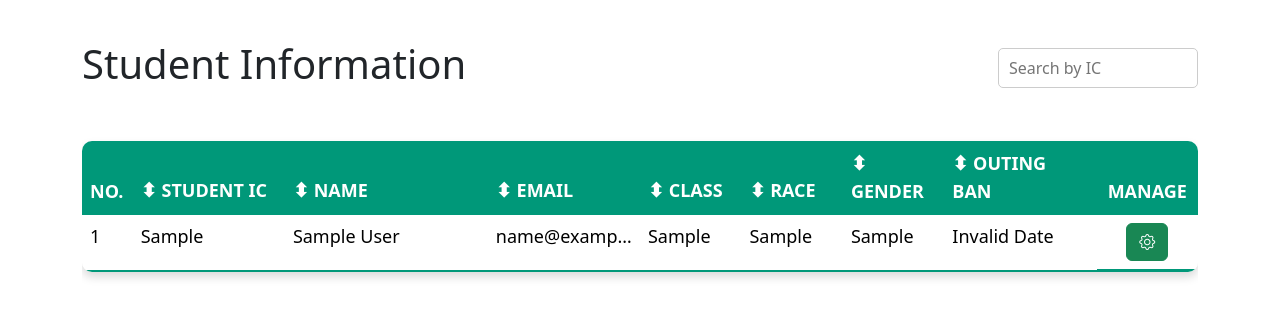
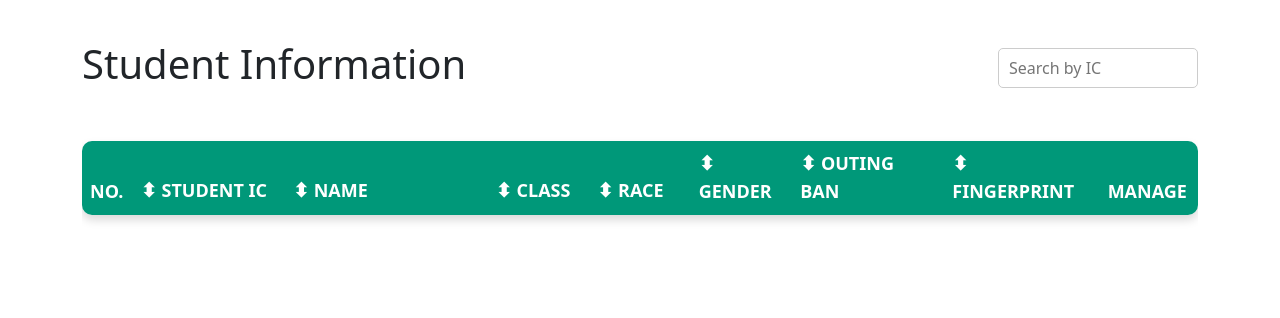
Before and after one commit to RealBlank21/staysync, a Flask app: page /student_information in a window 1280 px wide. Shown: the part 64-382 px from the top of the page. Run offline with Flask 3, Linux system fonts and the light colour scheme; the visitor is signed in with stand-in values (Sample User, id 1); tables that the repository leaves empty or names only in its code hold one stand-in row (values such as "Sample post"); lists and menus that the app fills with data are empty.

Commit message:
Fingerprint

```diff
--- a/database_setup.py
+++ b/database_setup.py
@@ -139,7 +139,8 @@
         home_distance INT,
         guardian_status ENUM('Father', 'Mother', 'Others'),
         guardian_contact VARCHAR(20),
-        outing_ban_period DATE DEFAULT NULL
+        outing_ban_period DATE DEFAULT NULL,
+        fid INT
     );
     """
     cursor.execute(create_table_query)
@@ -241,7 +242,7 @@
         item_name VARCHAR(255) NOT NULL,
         student_ic VARCHAR(20) NOT NULL,
         item_description TEXT,
-        confiscation_date DATE NOT NULL DEFAULT CURRENT_DATE,
+        confiscation_date DATE NOT NULL DEFAULT (CURRENT_DATE),
         confiscater_warden_ic VARCHAR(20) NOT NULL,
         item_status ENUM('Confiscated', 'Returned', 'Disposed') NOT NULL DEFAULT 'Confiscated',
         confiscation_reason TEXT,
--- a/run.py
+++ b/run.py
@@ -71,6 +71,9 @@
         session['user_role'] = user['role'].capitalize()
         session['username'] = user['name']
         session['user_ic'] = user['ic']
+
+        if user['ic'] == '000000000000':
+            session['is_root'] = True
 
         print(session)
 
@@ -390,10 +393,11 @@
 
     username = session.get('username')
     user_role = session.get('user_role')
+    is_root = session.get('is_root')
 
     entries = db.retrieve_table_dict("admin")
 
-    return render_template('admin.html', username=username, user_role=user_role, admin=entries)
+    return render_template('admin.html', username=username, user_role=user_role, admin=entries, is_root = is_root)
 
 @app.route('/outing_manager')
 def outing_manager():
@@ -451,6 +455,18 @@
     except Exception as e:
         return str(e)
 
+data_store = []
+
+@app.route('/send_data', methods=['POST'])
+def receive_data():
+    data = request.json
+    data_store.append(data)
+    return jsonify({"status": "success", "data": data})
+
+@app.route('/get_data', methods=['GET'])
+def get_data():
+    return jsonify(data_store)
+
 @app.route('/forgot_password')
 def forgot_password():
     return render_template('forgot_password.html')
--- a/templates/students.html
+++ b/templates/students.html
@@ -152,9 +152,6 @@
                         <th style="width: 20%;">
                             <span id="sortName" class="sort-icon" onclick="sortTable('name')">⬍</span> Name
                         </th>
-                        <th style="width: 15%;">
-                            <span id="sortEmail" class="sort-icon" onclick="sortTable('email')">⬍</span> Email
-                        </th>
                         <th style="width: 10%;">
                             <span id="sortFormClass" class="sort-icon" onclick="sortTable('form_class')">⬍</span> Class
                         </th>
@@ -166,6 +163,9 @@
                         </th>
                         <th style="width: 15%;">
                             <span id="sortOutingBanPeriod" class="sort-icon" onclick="sortTable('outing_ban_period')">⬍</span> Outing Ban
+                        </th>
+                        <th style="width: 15%;">
+                            <span id="sortFingerprint" class="sort-icon" onclick="sortTable('fid')">⬍</span> Fingerprint
                         </th>
                         <th class="text-center" style="width: 10%;">Manage</th>
                     </tr>
@@ -185,25 +185,25 @@
                     </div>
                     <!-- Modal Body with Form Fields -->
                     <div class="modal-body">
-                        <div class="table-responsive"> <!-- Add table-responsive for horizontal scroll if needed -->
+                        <div class="table-responsive">
                             <table class="table table-bordered">
                                 <tbody>
                                     <tr>
                                         <td><strong>Name</strong></td>
-                                        <td><input type="text" class="form-control" id="modalName" name="name"></td>
+                                        <td><input type="text" class="form-control" id="modalName" name="name" {% if user_role != 'Admin' %}disabled{% endif %}></td>
                                     </tr>
                                     <tr>
                                         <td><strong>Student IC</strong></td>
-                                        <td><input type="text" class="form-control" id="modalStudentIC" name="student_ic"></td>
+                                        <td><input type="text" class="form-control" id="modalStudentIC" name="student_ic" {% if user_role != 'Admin' %}disabled{% endif %}></td>
                                     </tr>
                                     <tr>
                                         <td><strong>Email</strong></td>
-                                        <td><input type="email" class="form-control" id="modalEmail" name="email"></td>
+                                        <td><input type="text" class="form-control" id="modalEmail" name="email" {% if user_role != 'Admin' %}disabled{% endif %}></td>
                                     </tr>
                                     <tr>
                                         <td><strong>Gender</strong></td>
                                         <td>
-                                            <select class="form-select" id="modalGender" name="gender">
+                                            <select class="form-select" id="modalGender" name="gender" {% if user_role != 'Admin' %}disabled{% endif %}>
                                                 <option value="Male">Male</option>
                                                 <option value="Female">Female</option>
                                                 <option value="Other">Other</option>
@@ -212,35 +212,35 @@
                                     </tr>
                                     <tr>
                                         <td><strong>Form Class</strong></td>
-                                        <td><input type="text" class="form-control" id="modalFormClass" name="form_class"></td>
+                                        <td><input type="text" class="form-control" id="modalFormClass" name="form_class" {% if user_role != 'Admin' %}disabled{% endif %}></td>
                                     </tr>
                                     <tr>
                                         <td><strong>Race</strong></td>
-                                        <td><input type="text" class="form-control" id="modalRace" name="race"></td>
+                                        <td><input type="text" class="form-control" id="modalRace" name="race" {% if user_role != 'Admin' %}disabled{% endif %}></td>
                                     </tr>
                                     <tr>
                                         <td><strong>Citizenship</strong></td>
-                                        <td><input type="text" class="form-control" id="modalCitizenship" name="citizenship"></td>
+                                        <td><input type="text" class="form-control" id="modalCitizenship" name="citizenship" {% if user_role != 'Admin' %}disabled{% endif %}></td>
                                     </tr>
                                     <tr>
                                         <td><strong>Family Members</strong></td>
-                                        <td><input type="number" class="form-control" id="modalFamilyMembers" name="family_members"></td>
+                                        <td><input type="number" class="form-control" id="modalFamilyMembers" name="family_members" {% if user_role != 'Admin' %}disabled{% endif %}></td>
                                     </tr>
                                     <tr>
                                         <td><strong>Address</strong></td>
-                                        <td><textarea class="form-control" id="modalAddress" name="address"></textarea></td>
+                                        <td><textarea class="form-control" id="modalAddress" name="address" {% if user_role != 'Admin' %}disabled{% endif %}></textarea></td>
                                     </tr>
                                     <tr>
                                         <td><strong>Home Distance</strong></td>
-                                        <td><input type="text" class="form-control" id="modalHomeDistance" name="home_distance"></td>
+                                        <td><input type="text" class="form-control" id="modalHomeDistance" name="home_distance" {% if user_role != 'Admin' %}disabled{% endif %}></td>
                                     </tr>
                                     <tr>
                                         <td><strong>Guardian Status</strong></td>
-                                        <td><input type="text" class="form-control" id="modalGuardianStatus" name="guardian_status"></td>
+                                        <td><input type="text" class="form-control" id="modalGuardianStatus" name="guardian_status" {% if user_role != 'Admin' %}disabled{% endif %}></td>
                                     </tr>
                                     <tr>
                                         <td><strong>Guardian Contact</strong></td>
-                                        <td><input type="text" class="form-control" id="modalGuardianContact" name="guardian_contact"></td>
+                                        <td><input type="text" class="form-control" id="modalGuardianContact" name="guardian_contact" {% if user_role != 'Admin' %}disabled{% endif %}></td>
                                     </tr>
                                     <tr>
                                         <td><strong>Ban Period</strong></td>
@@ -279,8 +279,8 @@
                 row.appendChild(noCell);
 
                 const fields = [
-                    'student_ic', 'name', 'email', 'form_class', 'race',
-                    'gender', 'outing_ban_period'
+                    'student_ic', 'name', 'form_class', 'race',
+                    'gender', 'outing_ban_period', 'fid'
                 ];
 
                 fields.forEach(field => {
@@ -298,6 +298,14 @@
                         }
                     } else {
                         cell.textContent = student[field];
+                    }
+
+                    if (field === 'fid') {
+                        if (student.fid) {
+                            cell.textContent = "Registered";
+                        } else {
+                            cell.textContent = "Missing";
+                        }
                     }
                     row.appendChild(cell);
                 });
@@ -349,6 +357,7 @@
         // Open the modal and pre-fill form fields with student details
         function openModal(student) {
             // Pre-fill form fields with student details
+            console.log(student)
             document.getElementById('modalStudentIC').value = student.student_ic;
             document.getElementById('modalName').value = student.name;
             document.getElementById('modalEmail').value = student.email;
--- a/test.py
+++ b/test.py
@@ -1,3 +1,5 @@
-from app import db
+import requests
 
-print(db.get_user_by_email("realblank21@gmail.com"))
+data = {"ic": "041121070023"}
+response = requests.post('http://localhost:6000/register_fingerprint', json=data)
+print(response.json())
```
Also changed, not shown: templates/admin.html (+5 -5 lines), templates/warden.html (+6 -6 lines).
